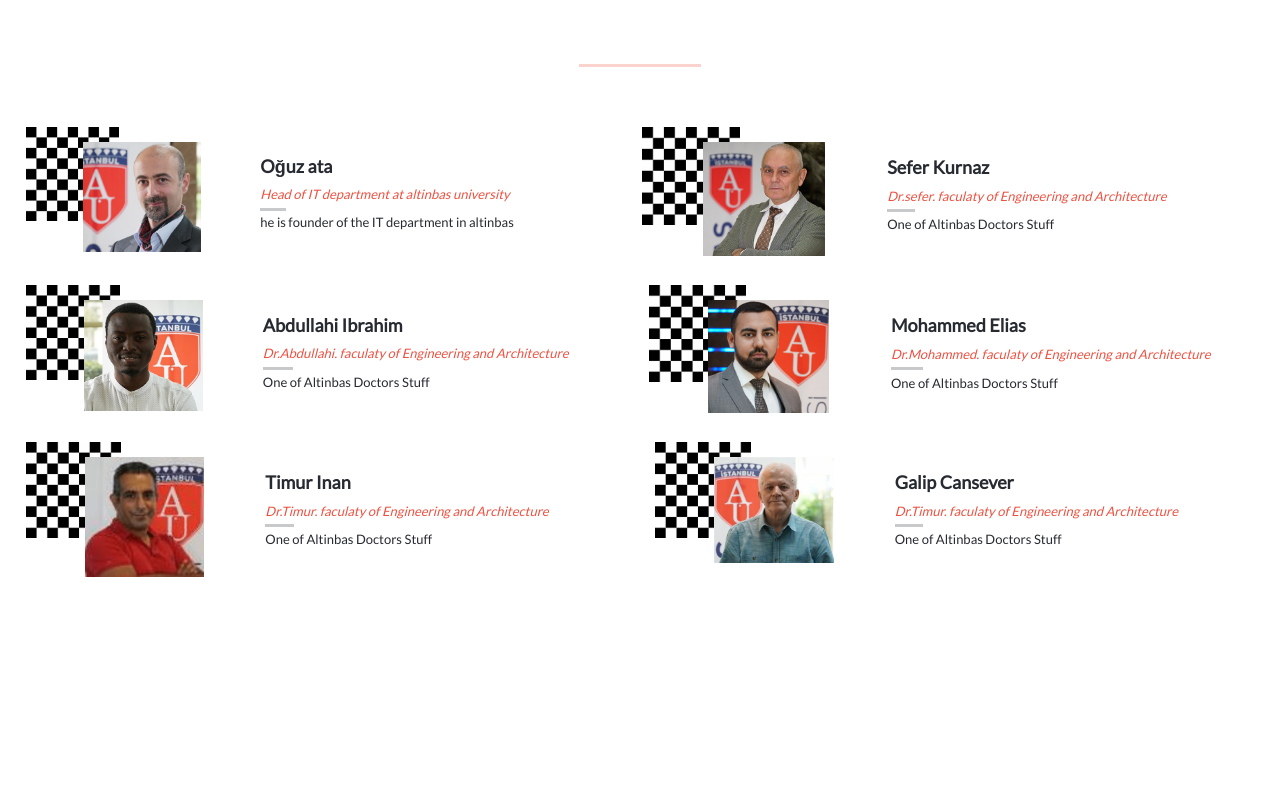
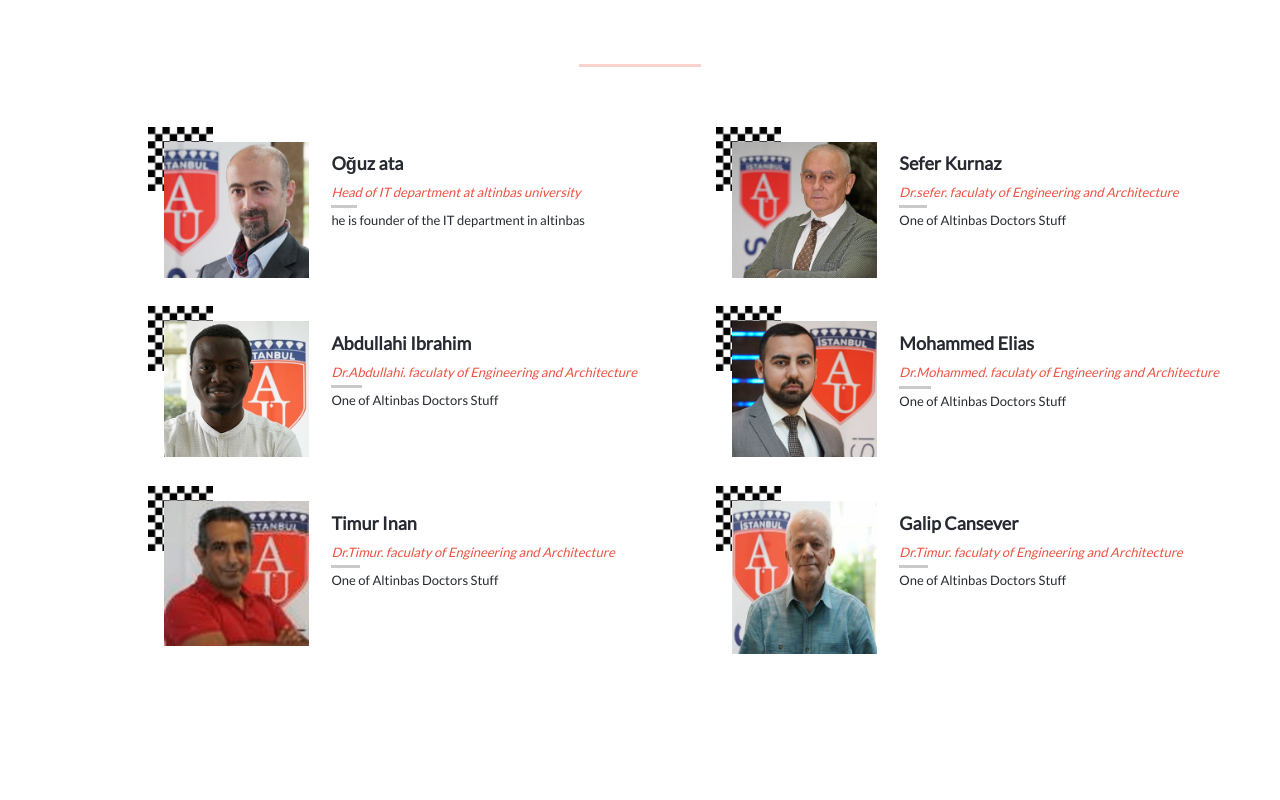
Before and after one commit to Alzubair98/Altinbas-conference, a website: page index.html in a window 1280 px wide. Shown: the part 1360-2160 px from the top of the page. Drawn offline with nearby package versions, Linux system fonts and the light colour scheme; a web font is replaced by a local one.

Commit message:
fix the overflow

```diff
--- a/index.html
+++ b/index.html
@@ -23,6 +23,7 @@
 </head>
 
 <body>
+    <div id="wrapper">
         <div class="first-nav-bar">
             <div class="first-elements-continar">
                 <a href="https://www.facebook.com/universityaltinbas/"><i class="first-nav-bar-icons fa-brands fa-facebook-f"></i></a>
@@ -202,7 +203,7 @@
                 <div class="first-card">
                     <div class="images">
                         <img class="square-img" src="images/squers.jpg" alt="backgroundimg">
-                    <img class="presenter-img" src="images/galip1.jpg" alt="presenter-img">
+                        <img class="presenter-img galip-img" src="images/galip1.jpg" alt="presenter-img">
                     </div>
                     <div class="card-text">
                         <h2 class="presenter-name">Galip Cansever</h2>
@@ -224,5 +225,6 @@
             <img class="aydin-img" src="images/aydin.png" alt="aydin-img">
         </div>
         <script src="index.js"></script>
+    </div>
 </body>
 </html>
--- a/style.css
+++ b/style.css
@@ -1,10 +1,18 @@
-body,html {
-  margin: 0%;
+body {
+  width: 100%;
+  margin: 0;
   overflow-x: hidden;
 }
-
+    /* problem */
 body.active{
   overflow: hidden;
+}
+
+#wrapper {
+  position: relative;
+
+  width: 100%;
+  overflow-x: hidden;
 }
 
 h1,
@@ -54,8 +62,9 @@ ul{
   background-image: url(images/mobile-bg.png);
   background-size: 100%;
   width: 100%;
+  padding: 20px;
   height: 480px;
-  padding: 3%;
+  /* padding: 3%; */
 }
 
 .hamburger-button {
@@ -164,12 +173,12 @@ ul{
   position: absolute;
   background-color: #272a31;
   transition: all 0.99s;
-  right: -100%;
-
+  right: -200%;
 }
 
 .hidden-menu.active{
-  position: fixed;
+  /* position: fixed; */
+  z-index: 1000;
   right: 0px;
 }
 
@@ -541,6 +550,10 @@ hr {
 
 @media (min-width: 768px) {
 
+  /* body{
+    overflow: auto;
+  } */
+
   .first-nav-bar{
     display: flex;
     width: 100%;
@@ -600,6 +613,7 @@ hr {
 
   .first-page-text-continer{
     margin: 4%;
+    width: 90%;
   }
 
   .first-text-cont{
@@ -669,14 +683,29 @@ hr {
   .first-2-cards{
     display: flex;
     flex-direction: row;
+    margin-left: 10%;
   }
 
   .mobile-third-page{
     gap: 5%;
   }
 
+  .images {
+    width: 30%;
+  }
+
+  .first-card{
+    gap: 4%;
+    width: 50%;
+  }
+
   .presenter-img{
-    width: 50%;
+    width: 90%;
+    margin-left: 10%;
+  }
+
+  .galip-img{
+    height: 350%;
   }
 
   .card-text{
```
Also changed, not shown: about.html (+2 -0 lines). Lines whose indentation alone changed are shown as unchanged.
